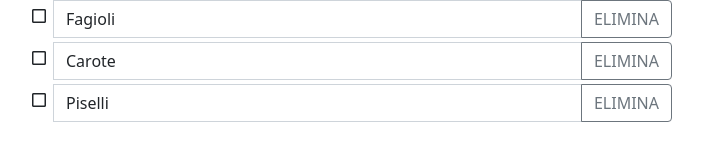
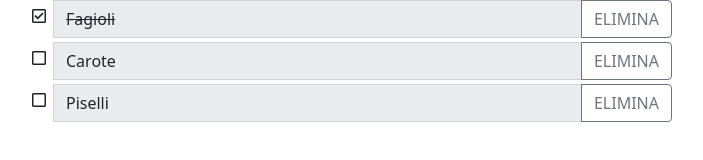
Before and after one commit to MatteoFilippini/vue-todolist, a plain HTML site: page index.html in a window 1280 px wide. Shown: the whole page, without its empty margins (288-991 px from the left). Drawn offline with nearby package versions, Linux system fonts and the light colour scheme.

Commit message:
deleted text if checkbox is active

```diff
--- a/css/style.css
+++ b/css/style.css
@@ -0,0 +1,3 @@
+.done{
+    text-decoration: line-through;
+}
--- a/index.html
+++ b/index.html
@@ -19,8 +19,10 @@
     <div id="root">
         <main class="w-50 mx-auto">
             <div class="input-group mb-1" v-for="(todo,index) in list">
-                <i class="far me-2 fa-square lh-lg " role="button"></i>
-                <input type="text" class="form-control" v-model='list[index].text'>
+                <i class="far me-2 lh-lg " role="button" :class="list[index].done ? 'fa-check-square' : 'fa-square'">
+                </i>
+                <input type="text" class="form-control" v-model='list[index].text' disabled
+                    :class="{done: list[index].done}">
                 <button class="btn btn-outline-secondary" type="button" id="button-addon2">ELIMINA</button>
             </div>
         </main>
--- a/js/script.js
+++ b/js/script.js
@@ -6,9 +6,9 @@ const app = new Vue({
     el: '#root',
     data: {
         list: [
-            { text: 'Fagioli', done: 'true' },
-            { text: 'Carote', done: 'false' },
-            { text: 'Piselli', done: 'false' },
+            { text: 'Fagioli', done: true },
+            { text: 'Carote', done: false },
+            { text: 'Piselli', done: false },
         ]
     },
     methods: {}
```
